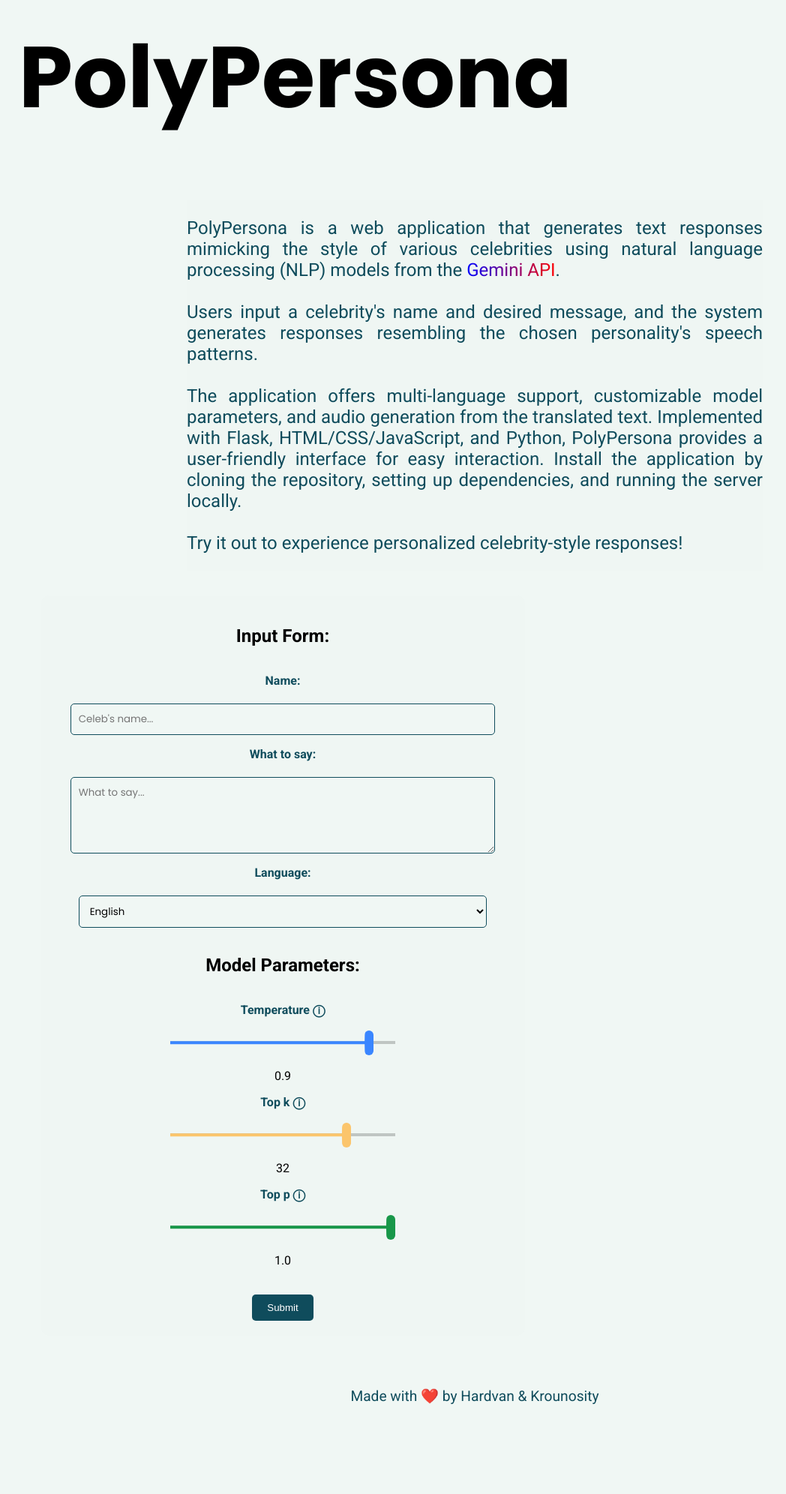
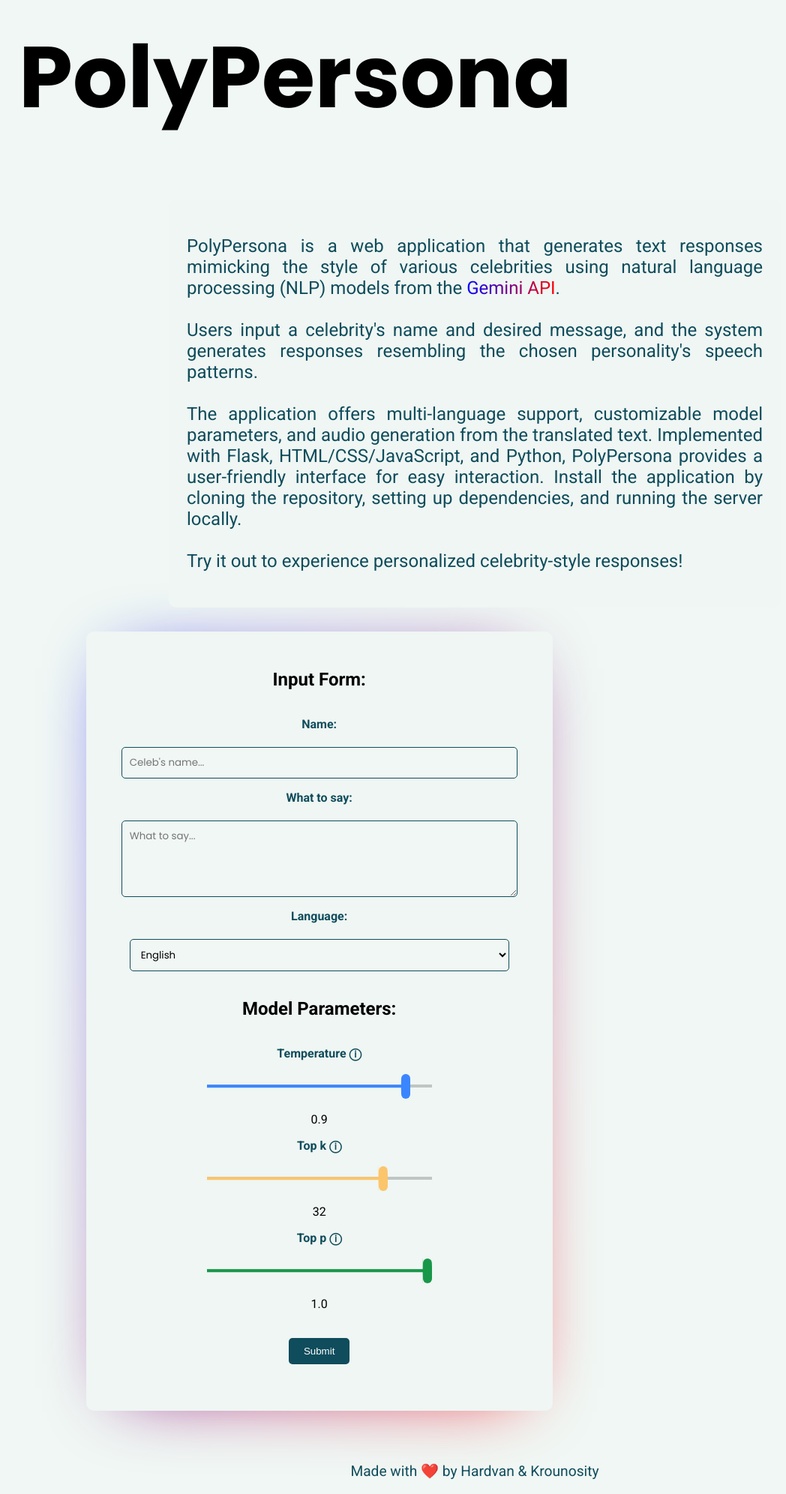
Before and after one commit to Hardvan/PolyPersona, a Flask app: page / in a window 1280 px wide. Shown: the whole page at 75% size, without its empty margins (7-1055 px from the left). Before the commit the page ends 1872 px from the top, so only its background shows below. Run offline with Flask 3, Linux system fonts and the light colour scheme.

Commit message:
Added box-shadow to input form.

```diff
--- a/static/css/index.css
+++ b/static/css/index.css
@@ -25,6 +25,7 @@ body {
 
 .title {
   font-size: 7.2rem;
+  word-wrap: break-word;
   text-align: center;
   margin-top: 1rem;
   font-family: "Poppins", sans-serif;
@@ -41,6 +42,9 @@ body {
   margin: 0 auto;
   background-color: #eff6f3;
   text-align: justify;
+  max-width: 90rem;
+  border-radius: 10px;
+  padding: 1.5rem;
 }
 
 .description p {
@@ -58,6 +62,9 @@ body {
 .input-output {
   display: grid;
   grid-template-columns: 3fr 2fr;
+  width: 81%;
+  margin: auto;
+  max-width: 120rem;
 }
 
 /* Input Form */
@@ -75,7 +82,7 @@ body {
   align-items: center;
   gap: 1rem;
   background-color: #eff6f3;
-  padding: 20px;
+  padding: 30px;
   border-radius: 10px;
 }
 
@@ -112,6 +119,19 @@ body {
 .input-form-container form input[type="submit"]:hover {
   background-color: #0c3e4a;
 }
+
+#input-form::after {
+  content: "";
+  position: relative;
+  inset: 0rem;
+  background: linear-gradient(to bottom right, blue, red);
+  filter: blur(3em);
+  z-index: -1;
+  width: 33rem;
+  height: 60rem;
+  margin-top: -59rem;
+}
+
 /* End of Input Form */
 
 /* Result Section */
@@ -127,6 +147,7 @@ body {
   padding: 20px;
   border-radius: 10px;
   margin-top: 20px;
+  width: 90%;
 }
 
 .result-container h2 {
```
